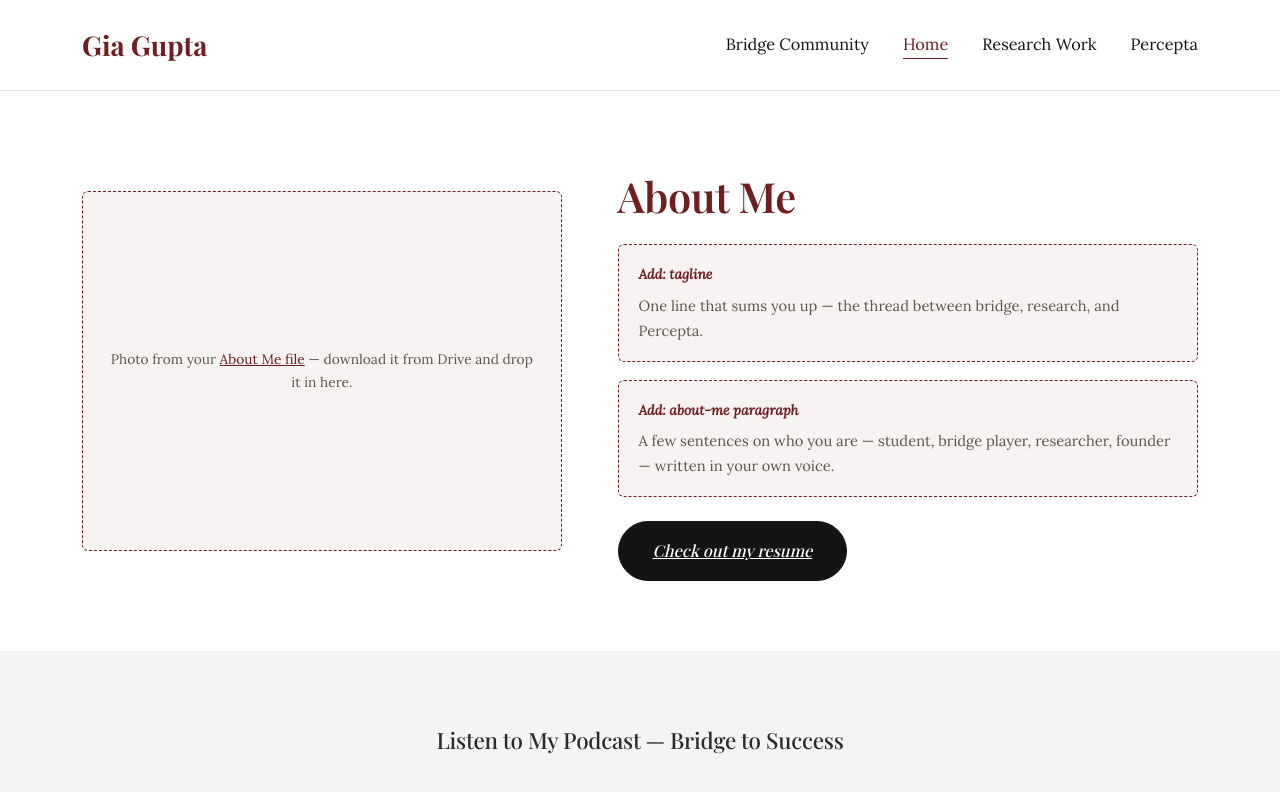
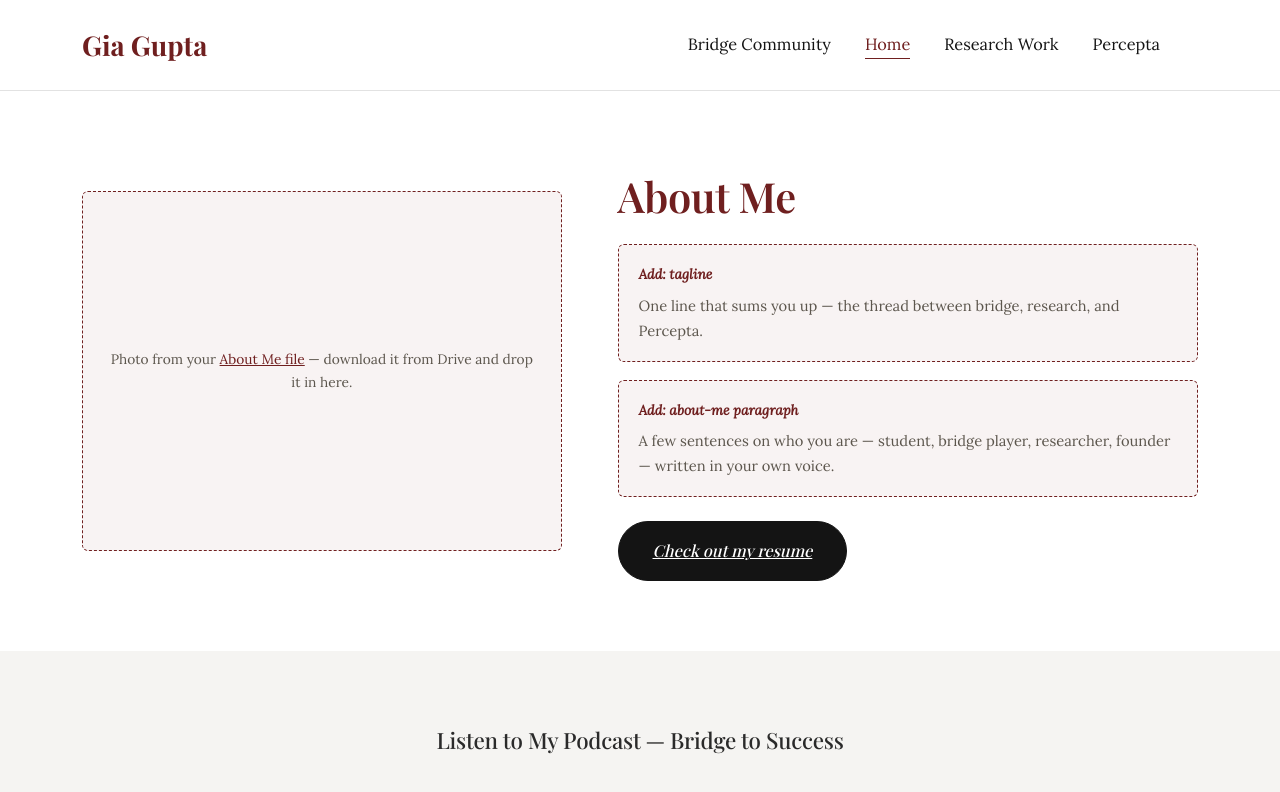
Before and after one commit to Sachin001k/gia-portfolio, a plain HTML site: page index.html in a window 1280 px wide. Shown: the top 792 px of the page. Drawn offline with nearby package versions, Linux system fonts and the light colour scheme; a web font is replaced by a local one.

Commit message:
new changes in style

```diff
--- a/style.css
+++ b/style.css
@@ -58,8 +58,9 @@ section{ padding:70px 0; }
 }
 .topbar .wrap{
   display:flex; align-items:center; justify-content:space-between;
-  padding-top:22px; padding-bottom:22px; flex-wrap:wrap; gap:16px;
+  padding-top:22px; padding-bottom:22px; padding-right:70px; flex-wrap:wrap; gap:16px;
 }
+@media (max-width:760px){ .topbar .wrap{ padding-right:32px; } }
 .brand{
   font-family:'Playfair Display', serif; font-weight:700; font-size:1.7rem;
   color:var(--maroon); text-decoration:none;
```
